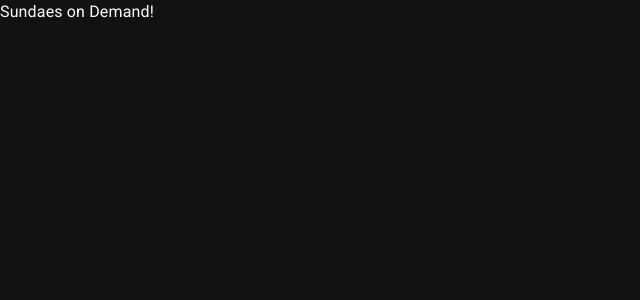
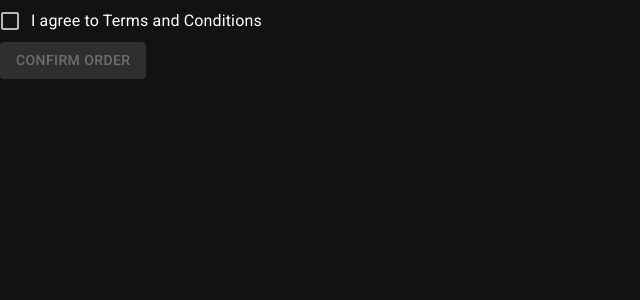
Before and after one commit to H3t0r/sundaes-on-demand, a React (Create React App) app: page / in a window 1280 px wide. Shown: the top 300 px of the page, without its empty margins (0-640 px from the left). Built offline with nearby package versions, Linux system fonts and the light colour scheme.

Commit message:
test & code summary form

```diff
--- a/src/App.tsx
+++ b/src/App.tsx
@@ -4,6 +4,7 @@ import '@fontsource/roboto/500.css'
 import '@fontsource/roboto/700.css'
 import CssBaseline from '@mui/material/CssBaseline'
 import {ThemeProvider, createTheme} from '@mui/material/styles'
+import OrderSummary from './pages/OrderSummary'
 
 const defaultTheme = createTheme({
   palette: {
@@ -15,7 +16,7 @@ function App() {
   return (
     <ThemeProvider theme={defaultTheme}>
       <CssBaseline />
-      Sundaes on Demand!
+      <OrderSummary />
     </ThemeProvider>
   )
 }
--- /dev/null
+++ b/src/pages/OrderSummary.tsx
@@ -0,0 +1,7 @@
+import SummaryForm from './SummaryForm'
+
+function OrderSummary() {
+  return <SummaryForm />
+}
+
+export default OrderSummary
--- /dev/null
+++ b/src/pages/SummaryForm.tsx
@@ -0,0 +1,26 @@
+import Button from '@mui/material/Button'
+import Checkbox from '@mui/material/Checkbox'
+import FormControlLabel from '@mui/material/FormControlLabel'
+import FormGroup from '@mui/material/FormGroup'
+import * as React from 'react'
+
+function SummaryForm() {
+  const [isDisabled, setIsDisabled] = React.useState(true)
+  const toggleButton = () => setIsDisabled(state => !state)
+
+  return (
+    <>
+      <FormGroup>
+        <FormControlLabel
+          control={<Checkbox onClick={toggleButton} />}
+          label="I agree to Terms and Conditions"
+        />
+      </FormGroup>
+      <Button disabled={isDisabled} variant="contained">
+        Confirm Order
+      </Button>
+    </>
+  )
+}
+
+export default SummaryForm
```
Also changed, not shown: 1 other file (tests, documents, lock files or other folders).
